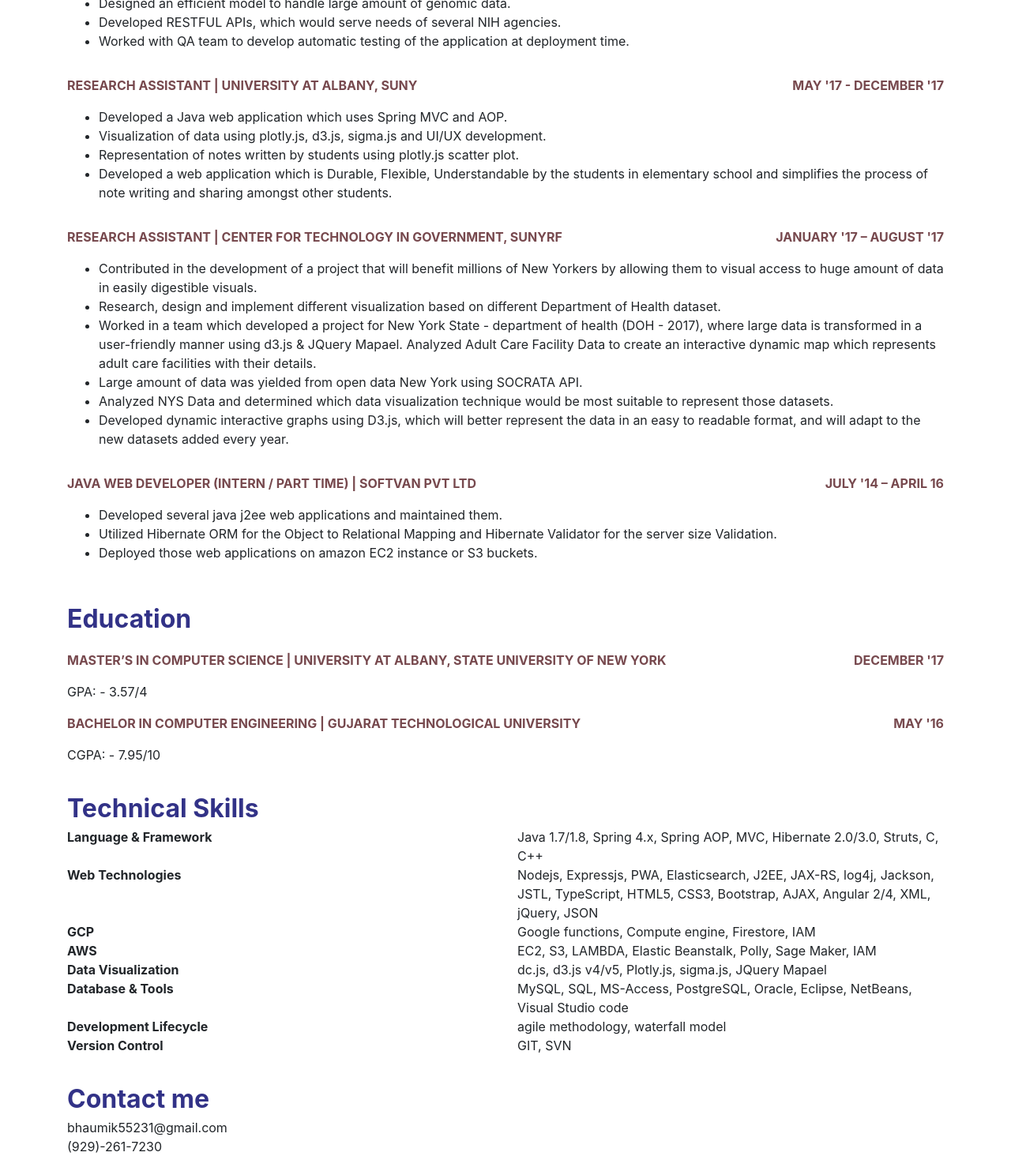
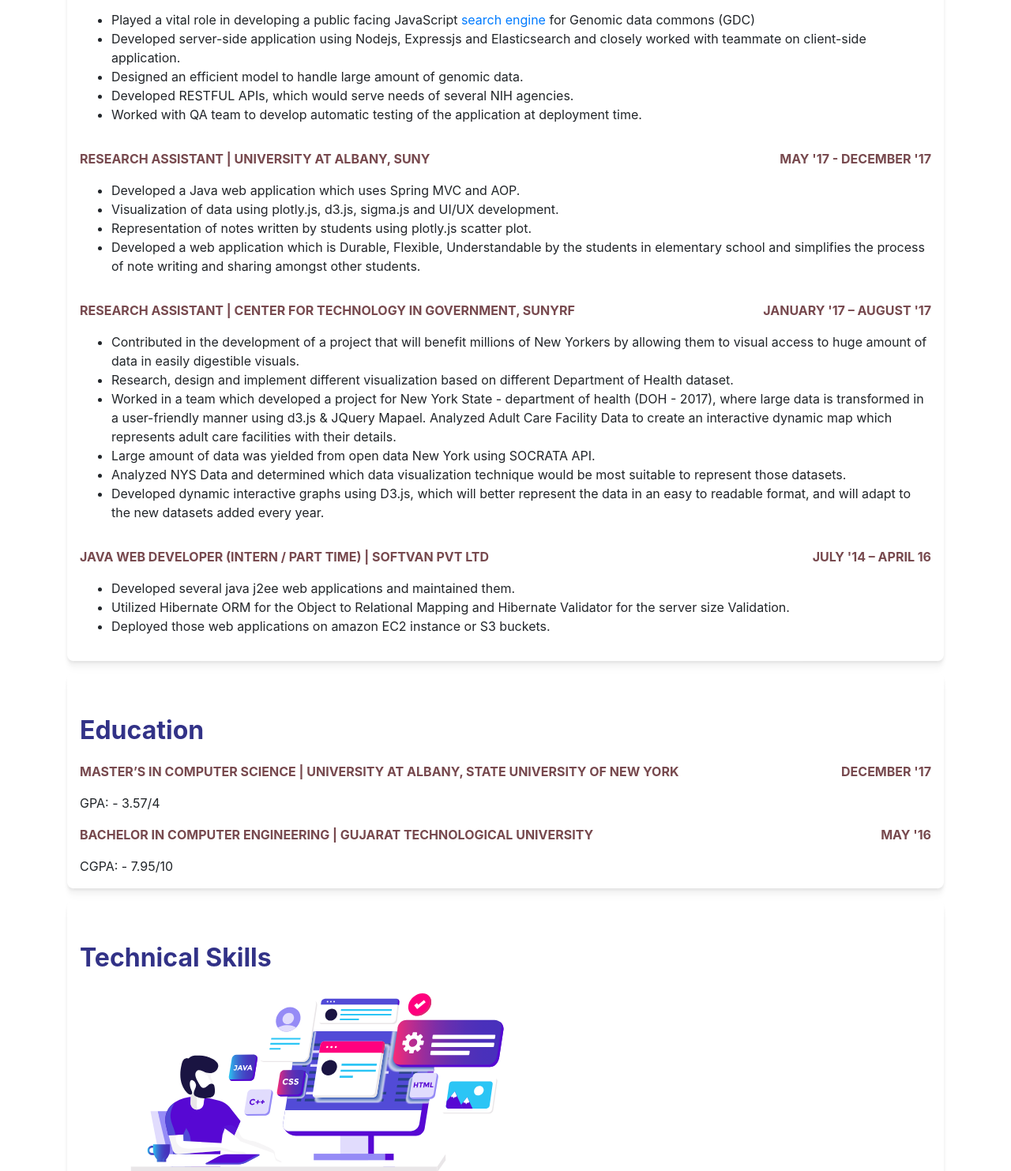
Before and after one commit to bhaumik55231/bhaumik55231.github.com, a plain HTML site: page index.html in a window 1280 px wide. Shown: the part 686-2169 px from the top of the page at 79% size. Drawn offline with nearby package versions, Linux system fonts and the light colour scheme.

Commit message:
minor update

```diff
--- a/assets/portfolio.css
+++ b/assets/portfolio.css
@@ -4,6 +4,21 @@
 
 html {
     scroll-behavior: smooth;
+}
+
+.box-shadow {
+    box-shadow: 0 2.8px 2.2px rgb(0 0 0 / 3%), 0 6.7px 5.3px rgb(0 0 0 / 3%), 0 2.5px 5px rgb(0 0 0 / 3%), 0 12.3px 7.9px rgb(0 0 0 / 2%)
+}
+
+.sub-div {
+    margin-top: 1rem !important;
+    margin-bottom: 1rem !important;
+    padding: 1rem !important;
+    border-radius: 0.5rem;
+}
+
+.nav-link {
+    color: black;
 }
 
 .heading {
--- a/index.html
+++ b/index.html
@@ -25,7 +25,7 @@
 
     </head>
     <body>
-        <nav class="navbar navbar-expand-lg navbar-dark bg-dark">
+        <nav class="navbar navbar-expand-lg bg-white box-shadow">
             <div class="container">
                 <button class="navbar-toggler" type="button" data-toggle="collapse" data-target="#navbarNavAltMarkup" aria-controls="navbarNavAltMarkup" aria-expanded="false" aria-label="Toggle navigation">
                 <span class="navbar-toggler-icon"></span>
@@ -48,7 +48,7 @@
             </div>
         </nav>
         <div class="container">
-            <div id="aboutMe">
+            <div id="aboutMe" class="box-shadow sub-div">
                 <div class="row">
                     <div class="col heading">About me</div>
                 </div>
@@ -73,7 +73,7 @@
                     </div>
                 </div>
             </div>
-            <div id="experience">
+            <div id="experience" class="box-shadow sub-div">
                 <div class="row">
                     <div class="col heading">Experience</div>
                 </div>
@@ -133,7 +133,7 @@
                 </div>
 
             </div>
-            <div id="education">
+            <div id="education" class="box-shadow sub-div">
                 <div class="row">
                     <div class="col heading">Education</div>
                 </div>
@@ -152,10 +152,14 @@
                     </div>
                 </div>
             </div>
-            <div id="technicalSkills">
+            <div id="technicalSkills" class="box-shadow sub-div">
                 <div class="row">
                     <div class="col heading">Technical Skills</div>
                 </div>
+                <div class="row align-center">
+                    <img src="./assets/svg/g_feature-web-development-3.svg" height="50%" width="50%">
+                </div>
+
                 <div class="row">
                     <div class="col-md-6 ts-heading">Language & Framework</div>
                     <div class="col-md-6">Java 1.7/1.8, Spring 4.x, Spring AOP, MVC, Hibernate 2.0/3.0, Struts, C, C++</div>
@@ -189,9 +193,12 @@
                     <div class="col-md-6">GIT, SVN</div>
                 </div>
             </div>
-            <div id="contactMe">
+            <div id="contactMe" class="box-shadow sub-div">
                 <div class="row">
                     <div class="col heading">Contact me</div>
+                </div>
+                <div class="row align-center">
+                    <img src="./assets/svg/contact me.svg" height="50%" width="50%">
                 </div>
                 <div class="row">
                     <div class="col">
```
Also changed, not shown: assets/svg/contact me.svg (added), assets/svg/g_feature-web-development-3.svg (added), assets/svg/web development.svg (added), 1 other file.
